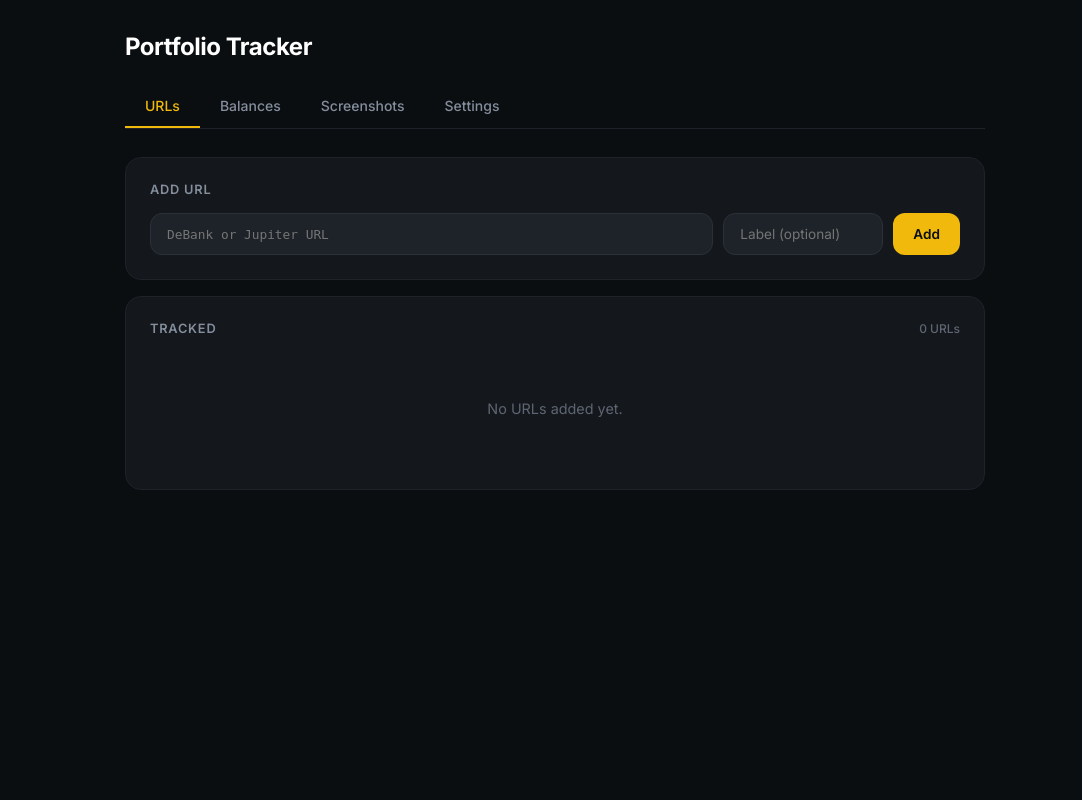
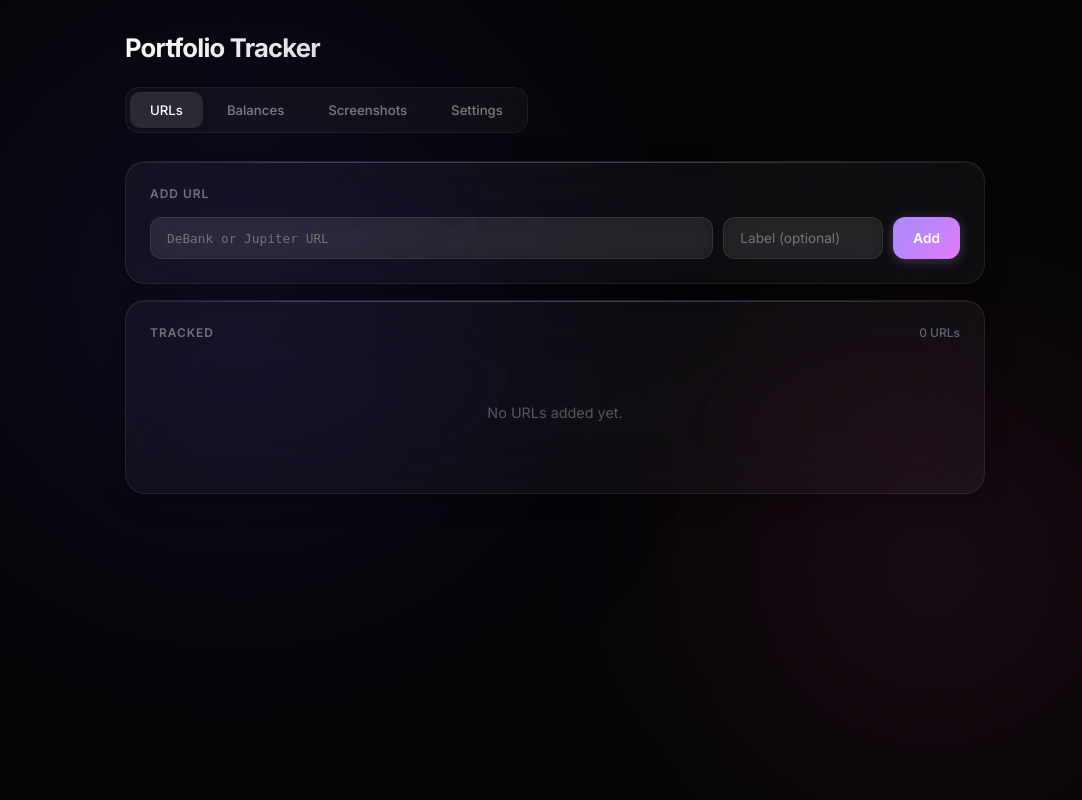
Before and after one commit to shakildelowar/shakildelowar, a Flask app: page / in a window 1280 px wide. Shown: the whole page, without its empty margins (85-1167 px from the left). Run offline with Flask 3, Linux system fonts and the light colour scheme; data that the repository does not hold is empty.

Commit message:
Redesign UI with Apple-style prismatic glass aesthetic
- Frosted glass cards with backdrop-filter blur + saturation
- Prismatic rainbow shimmer on card top edges
- Floating purple/pink ambient orbs in background with animation
- Gradient title text (white to lavender to pink)
- Pill-style tabs with glass active state
- Purple gradient primary buttons with glow shadows
- Glass toasts with tinted backgrounds
- All borders/backgrounds use semi-transparent white layers
- Soft focus glow on inputs (purple ring)
- Green gradient wallet totals

https://claude.ai/code/session_01TAJSJCjQYpCMFFtsPHSZqn

```diff
--- a/templates/index.html
+++ b/templates/index.html
@@ -12,70 +12,151 @@
 
     body {
       font-family: 'Inter', -apple-system, BlinkMacSystemFont, 'Segoe UI', sans-serif;
-      background: #0b0e11;
-      color: #eaecef;
+      background: #050507;
+      color: #e8e8ed;
       min-height: 100vh;
       -webkit-font-smoothing: antialiased;
+      position: relative;
+      overflow-x: hidden;
     }
 
-    .container { max-width: 900px; margin: 0 auto; padding: 32px 20px; }
+    /* Prismatic background orbs */
+    body::before {
+      content: '';
+      position: fixed;
+      top: -20%;
+      left: -10%;
+      width: 60vw;
+      height: 60vw;
+      background: radial-gradient(circle, rgba(120,80,255,0.12) 0%, rgba(60,20,180,0.04) 50%, transparent 70%);
+      filter: blur(80px);
+      pointer-events: none;
+      z-index: 0;
+      animation: orbFloat1 20s ease-in-out infinite;
+    }
+    body::after {
+      content: '';
+      position: fixed;
+      bottom: -15%;
+      right: -10%;
+      width: 50vw;
+      height: 50vw;
+      background: radial-gradient(circle, rgba(255,100,200,0.1) 0%, rgba(255,50,100,0.03) 50%, transparent 70%);
+      filter: blur(80px);
+      pointer-events: none;
+      z-index: 0;
+      animation: orbFloat2 25s ease-in-out infinite;
+    }
+
+    @keyframes orbFloat1 {
+      0%, 100% { transform: translate(0, 0) scale(1); }
+      33% { transform: translate(5vw, 8vh) scale(1.1); }
+      66% { transform: translate(-3vw, -5vh) scale(0.95); }
+    }
+    @keyframes orbFloat2 {
+      0%, 100% { transform: translate(0, 0) scale(1); }
+      33% { transform: translate(-6vw, -4vh) scale(1.05); }
+      66% { transform: translate(4vw, 6vh) scale(0.9); }
+    }
+
+    .container { max-width: 900px; margin: 0 auto; padding: 32px 20px; position: relative; z-index: 1; }
 
     h1 {
-      font-size: 1.5rem;
+      font-size: 1.6rem;
       font-weight: 700;
       margin-bottom: 24px;
-      color: #fff;
-      letter-spacing: -0.02em;
+      background: linear-gradient(135deg, #fff 0%, #c8c8d0 40%, #a78bfa 70%, #f0abfc 100%);
+      -webkit-background-clip: text;
+      -webkit-text-fill-color: transparent;
+      background-clip: text;
+      letter-spacing: -0.03em;
     }
 
-    /* Tabs - underline style */
+    /* Tabs - pill style */
     .tabs {
       display: flex;
-      gap: 0;
+      gap: 4px;
       margin-bottom: 28px;
-      border-bottom: 1px solid #1e2329;
+      background: rgba(255,255,255,0.04);
+      border-radius: 14px;
+      padding: 4px;
+      backdrop-filter: blur(12px);
+      border: 1px solid rgba(255,255,255,0.06);
+      width: fit-content;
     }
     .tab {
-      padding: 12px 20px;
+      padding: 10px 20px;
       background: none;
       border: none;
-      border-bottom: 2px solid transparent;
-      color: #848e9c;
+      border-radius: 10px;
+      color: rgba(255,255,255,0.45);
       font-family: inherit;
-      font-size: 0.875rem;
+      font-size: 0.825rem;
       font-weight: 500;
       cursor: pointer;
-      transition: all 0.2s;
+      transition: all 0.25s ease;
     }
-    .tab:hover { color: #eaecef; }
-    .tab.active { color: #f0b90b; border-bottom-color: #f0b90b; }
+    .tab:hover { color: rgba(255,255,255,0.75); }
+    .tab.active {
+      background: rgba(255,255,255,0.1);
+      color: #fff;
+      box-shadow: 0 1px 8px rgba(0,0,0,0.25), inset 0 0.5px 0 rgba(255,255,255,0.1);
+    }
     .tab-content { display: none; }
     .tab-content.active { display: block; }
 
-    /* Cards */
+    /* Glass card */
     .card {
-      background: #14171c;
-      border-radius: 16px;
+      background: rgba(255,255,255,0.04);
+      backdrop-filter: blur(40px) saturate(150%);
+      -webkit-backdrop-filter: blur(40px) saturate(150%);
+      border-radius: 20px;
       padding: 24px;
       margin-bottom: 16px;
-      border: 1px solid #1e2329;
+      border: 1px solid rgba(255,255,255,0.08);
+      box-shadow:
+        0 4px 24px rgba(0,0,0,0.3),
+        0 1px 0 rgba(255,255,255,0.05) inset;
+      position: relative;
+      overflow: hidden;
     }
-    .card h2 { font-size: 0.8rem; color: #848e9c; margin-bottom: 16px; text-transform: uppercase; letter-spacing: 0.06em; font-weight: 600; }
+    /* Prismatic edge shimmer */
+    .card::before {
+      content: '';
+      position: absolute;
+      top: 0; left: 0; right: 0;
+      height: 1px;
+      background: linear-gradient(90deg, transparent 0%, rgba(168,130,255,0.3) 20%, rgba(255,140,200,0.25) 40%, rgba(100,200,255,0.25) 60%, rgba(168,130,255,0.2) 80%, transparent 100%);
+      pointer-events: none;
+    }
+    .card h2 {
+      font-size: 0.75rem;
+      color: rgba(255,255,255,0.4);
+      margin-bottom: 16px;
+      text-transform: uppercase;
+      letter-spacing: 0.08em;
+      font-weight: 600;
+    }
 
     /* Add URL form */
     .add-form { display: flex; gap: 10px; flex-wrap: wrap; }
     .add-form input {
-      background: #1e2329;
-      border: 1px solid #2b3139;
-      color: #eaecef;
+      background: rgba(255,255,255,0.06);
+      border: 1px solid rgba(255,255,255,0.1);
+      color: #e8e8ed;
       padding: 12px 16px;
       border-radius: 12px;
       font-size: 0.85rem;
       font-family: inherit;
       outline: none;
-      transition: border-color 0.2s;
+      transition: all 0.25s ease;
+      backdrop-filter: blur(8px);
     }
-    .add-form input:focus { border-color: #f0b90b; }
+    .add-form input:focus {
+      border-color: rgba(168,130,255,0.5);
+      box-shadow: 0 0 0 3px rgba(168,130,255,0.1);
+      background: rgba(255,255,255,0.08);
+    }
     .add-form input[name="url"] { flex: 1; min-width: 260px; font-family: 'SF Mono', 'Fira Code', monospace; font-size: 0.8rem; }
     .add-form input[name="label"] { width: 160px; }
 
@@ -88,21 +169,40 @@
       font-weight: 600;
       font-family: inherit;
       cursor: pointer;
-      transition: all 0.15s;
+      transition: all 0.2s ease;
     }
-    .btn:hover { filter: brightness(1.1); }
-    .btn:disabled { opacity: 0.35; cursor: not-allowed; }
-    .btn-primary { background: #f0b90b; color: #0b0e11; }
-    .btn-danger { background: none; color: #f6465d; border: 1px solid #2b3139; font-size: 0.8rem; padding: 6px 12px; border-radius: 8px; }
-    .btn-danger:hover { background: #f6465d15; }
-    .btn-secondary { background: #1e2329; color: #eaecef; border: 1px solid #2b3139; }
+    .btn:hover { transform: translateY(-1px); }
+    .btn:active { transform: translateY(0); }
+    .btn:disabled { opacity: 0.35; cursor: not-allowed; transform: none; }
+    .btn-primary {
+      background: linear-gradient(135deg, #a78bfa 0%, #c084fc 50%, #e879f9 100%);
+      color: #fff;
+      box-shadow: 0 2px 12px rgba(167,139,250,0.3);
+    }
+    .btn-primary:hover { box-shadow: 0 4px 20px rgba(167,139,250,0.4); }
+    .btn-danger {
+      background: none;
+      color: #fb7185;
+      border: 1px solid rgba(255,255,255,0.08);
+      font-size: 0.8rem;
+      padding: 6px 12px;
+      border-radius: 8px;
+    }
+    .btn-danger:hover { background: rgba(251,113,133,0.1); }
+    .btn-secondary {
+      background: rgba(255,255,255,0.06);
+      color: #e8e8ed;
+      border: 1px solid rgba(255,255,255,0.1);
+      backdrop-filter: blur(8px);
+    }
+    .btn-secondary:hover { background: rgba(255,255,255,0.1); }
 
     /* URL list */
     .url-row {
       display: flex;
       align-items: center;
       padding: 14px 0;
-      border-bottom: 1px solid #1e2329;
+      border-bottom: 1px solid rgba(255,255,255,0.04);
       gap: 14px;
     }
     .url-row:last-child { border-bottom: none; }
@@ -158,10 +276,15 @@
       outline: none;
       width: 100%;
       max-width: 420px;
+      transition: all 0.25s ease;
     }
-    .settings-form input:focus { border-color: #f0b90b; }
+    .settings-form input:focus {
+      border-color: rgba(168,130,255,0.5);
+      box-shadow: 0 0 0 3px rgba(168,130,255,0.1);
+      background: rgba(255,255,255,0.08);
+    }
 
-    .empty-state { padding: 48px 24px; text-align: center; color: #5e6673; font-size: 0.9rem; }
+    .empty-state { padding: 48px 24px; text-align: center; color: rgba(255,255,255,0.3); font-size: 0.9rem; }
     .actions { display: flex; gap: 10px; margin-bottom: 20px; flex-wrap: wrap; }
 
     /* Balance wallet card header */
```
Also changed, not shown: other parts of templates/index.html (+80 -38 lines).
